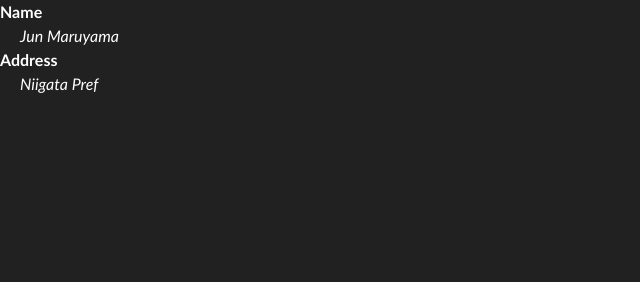
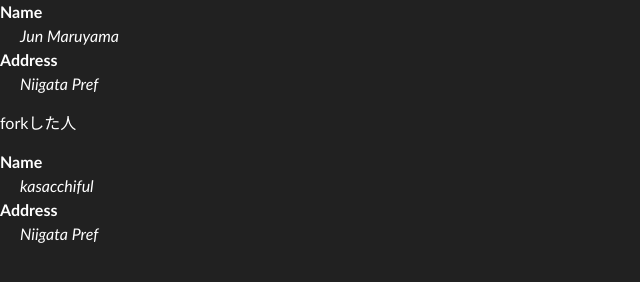
Before and after one commit to JunMaruyama/JunMaruyama.github.io, a plain HTML site: page aboutme.html in a window 1280 px wide. Shown: the whole page, without its empty margins (0-640 px from the left). Drawn offline with Linux system fonts and the light colour scheme.

Commit message:
aboutme.html 変更
forkした人追加 (nds32にて)

```diff
--- a/aboutme.html
+++ b/aboutme.html
@@ -17,5 +17,12 @@
       <dt>Address</dt>
       <dd>Niigata Pref</dd>
     </dl>
+    <p style="color:#ffffff;font-size:16px;">forkした人</p>
+    <dl style="color:#ffffff;font-size:16px;">
+      <dt>Name</dt>
+      <dd>kasacchiful</dt>
+      <dt>Address</dt>
+      <dd>Niigata Pref</dd>
+    </dl>
   </body>
 </html>
```
